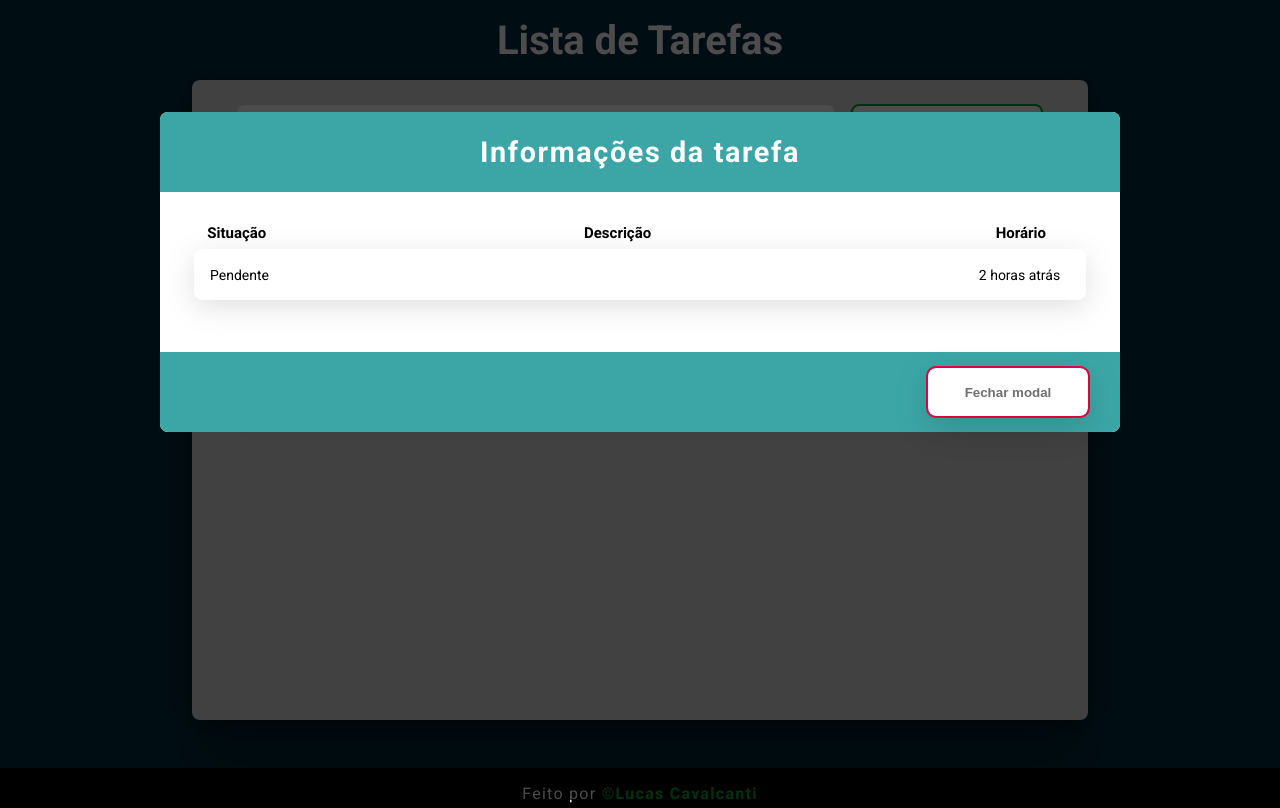
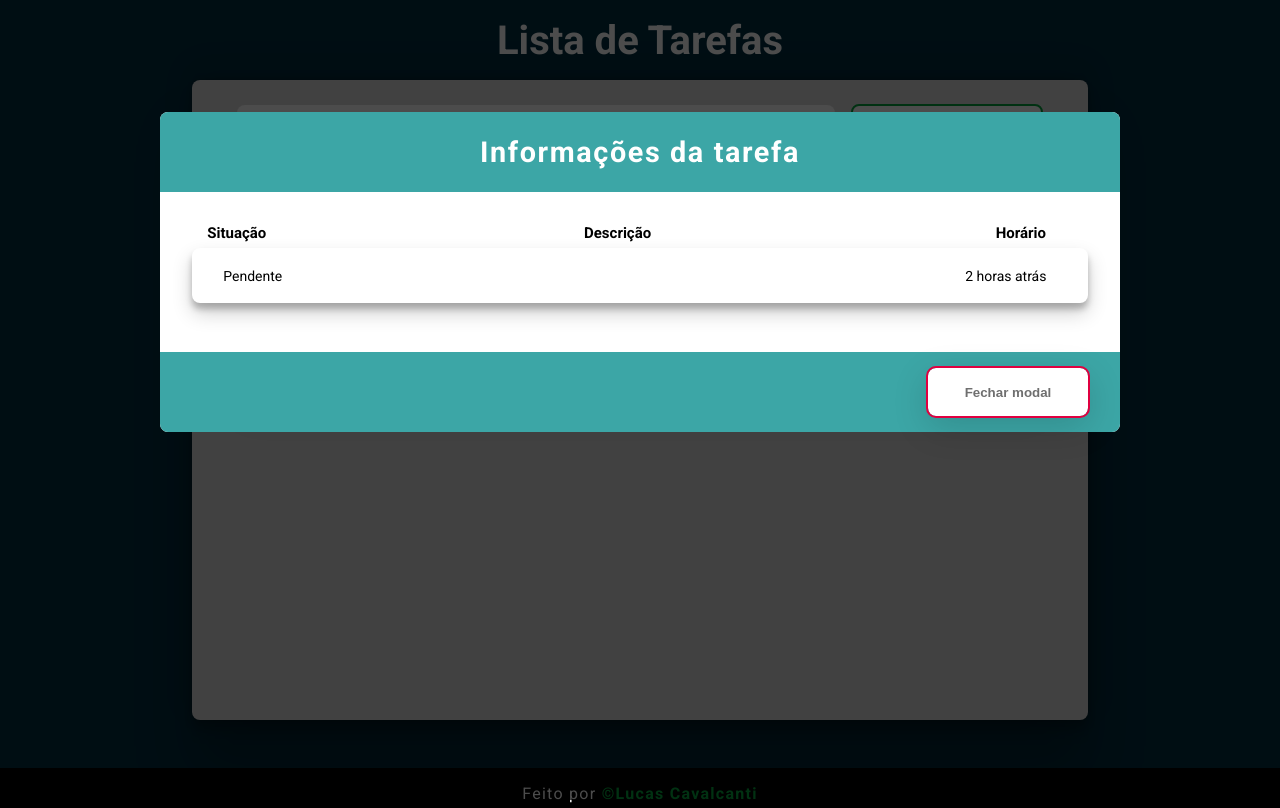
Before and after one commit to lcavalcanti393/ToDo-List, a React (Vite) app: page / in a window 1280 px wide. Both pictures are taken after a click on the button 941 px from the left and 230 px from the top of the page. Built offline with nearby package versions, Linux system fonts and the light colour scheme.

Commit message:
Almost all features are working. Only the Modal is missing

```diff
--- a/src/Components/ListItem.module.css
+++ b/src/Components/ListItem.module.css
@@ -50,10 +50,6 @@ input[type=checkbox]:checked {
     color: var(--blue);
 }
 
-.pencil:hover {
-    color: var(--fourth-color);
-}
-
 .trash:hover {
     color: var(--red);
 }
--- a/src/Components/ListItem.tsx
+++ b/src/Components/ListItem.tsx
@@ -4,16 +4,17 @@ import { Trash, Eye } from 'phosphor-react';
 import styles from './ListItem.module.css';
 
 import { Item } from './Table';
-import { Modal } from './Modal';
 
 type Props = {
     task: Item,
+    isOpen: boolean,
+    setIsOpen: Function,
     onDeleteItem: Function;
 }
 
-export function ListItem({ task, onDeleteItem }: Props) {
+export function ListItem({ task, isOpen, setIsOpen, onDeleteItem }: Props) {
 
-    const [isOpen, setIsOpen] = useState(false);
+    //const [isOpen, setIsOpen] = useState(false);
 
     const [isChecked, setIsChecked] = useState(task.done);
 
@@ -50,10 +51,7 @@ export function ListItem({ task, onDeleteItem }: Props) {
             </td>
 
 
-            <Modal  isOpen={isOpen}
-                    setCloseModal={() => setIsOpen(!isOpen)}
 
-            />
 
         </tr>
     );
--- a/src/Components/Modal.module.css
+++ b/src/Components/Modal.module.css
@@ -37,6 +37,21 @@
 
     font-weight: bold;
     font-size: 15px;
+}
+
+.tableModal {
+    width: 100%;
+
+    margin: auto;
+
+    background-color: var(--white);
+
+    margin-top: 0.4rem;
+    margin-bottom: 1rem;
+    border-radius: 8px;
+    padding: 1rem;
+
+    box-shadow: rgba(0, 0, 0, 0.19) 0px 10px 20px, rgba(0, 0, 0, 0.23) 0px 6px 6px;
 }
 
 .tableHeaderFirst {
--- a/src/Components/Modal.tsx
+++ b/src/Components/Modal.tsx
@@ -1,3 +1,5 @@
+//import { Item } from './Table';
+
 import styles from './Modal.module.css';
 
 interface ModalContent{
@@ -5,10 +7,14 @@ interface ModalContent{
     setCloseModal: () => void;
 }
 
+/*type Props = {
+    item: Item,
+}*/
+
 type Props = {
-    id: number;
-    content: string;
-    done: boolean;
+    id: number,
+    content: string,
+    done: boolean
 }
 
 const BACKGROUND_STYLE: object = {
@@ -41,7 +47,7 @@ const MODAL_STYLE: object = {
 
 }
 
-export function Modal({ isOpen, setCloseModal  }: ModalContent, props: Props){
+export function Modal({ isOpen, setCloseModal  }: ModalContent, item : Props){
 
     if( isOpen ){
         return(
@@ -59,11 +65,11 @@ export function Modal({ isOpen, setCloseModal  }: ModalContent, props: Props){
                             <span className={styles.tableHeaderThird}>Horário</span>
                         </div>
 
-                        <table>
+                        <table className={styles.tableModal}>
                             <tbody>
                                 <tr>
-                                    <td className={styles.tableFirst}> <span> {props.done ? 'Feito' : 'Pendente'} </span> </td>
-                                    <td className={styles.tableSecond}>{props.content}</td>
+                                    <td className={styles.tableFirst}> <span> {item.done ? 'Feito' : 'Pendente'} </span> </td>
+                                    <td className={styles.tableSecond}>{item.content}</td>
                                     <td className={styles.tableThird}> <span> 2 horas atrás </span> </td>
                                 </tr>
                             </tbody>
--- a/src/Components/Table.tsx
+++ b/src/Components/Table.tsx
@@ -1,5 +1,6 @@
 import { useState } from 'react';
 import { ListItem } from './ListItem';
+import { Modal } from './Modal';
 
 import styles from './Table.module.css';
 
@@ -20,6 +21,8 @@ export function Table(){
     ]);
 
     const [inputItem, setInputItem] = useState('');
+
+    const [isOpen, setIsOpen] = useState(false);
 
     function handleAddItem() {
         if(inputItem !== ''){
@@ -70,13 +73,21 @@ export function Table(){
                             {list.map((item)=>(
                                 <ListItem   key={item.id}
                                             task={item}
-                                            onDeleteItem={onDeleteItem}/>
+                                            onDeleteItem={onDeleteItem}
+                                            isOpen={isOpen}
+                                            setIsOpen={()=> setIsOpen(!isOpen)}
+                                />
+
                             ))}
                         </tbody>
                     </table>
                 </div>
             </main>
 
+            <Modal  isOpen={isOpen}
+                    setCloseModal={() => setIsOpen(!isOpen)}
+            />
+
         </div>
     );
 }
```
